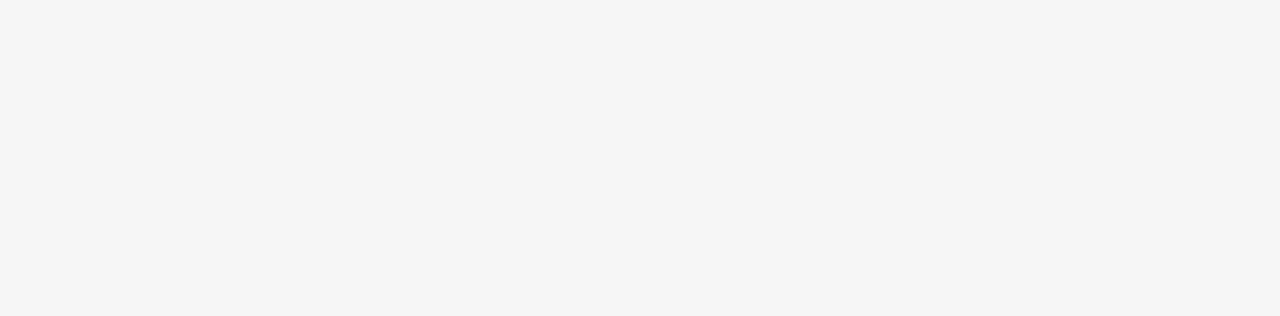
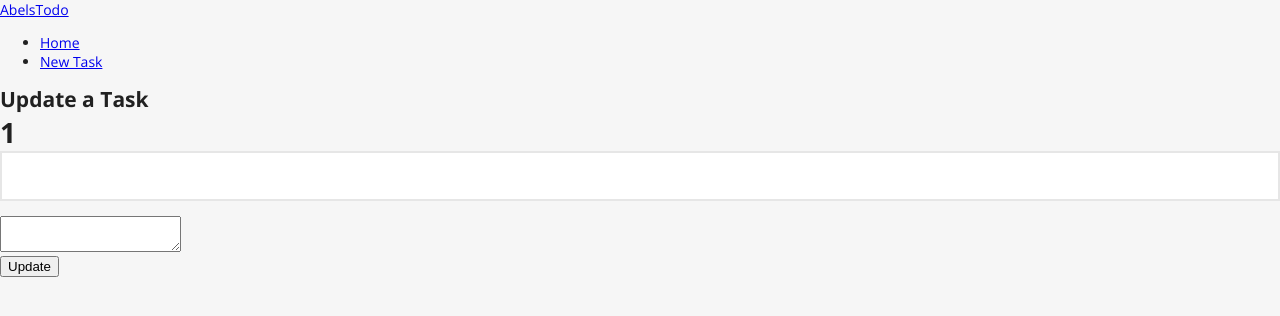
Before and after one commit to Abelmalu/Medhanit_toddo, a React (Vite) app in the folder react/: page /edit/1 in a window 1280 px wide. Before the commit this address had no page. Shown: the top 316 px of the page. Built offline with nearby package versions, Linux system fonts and the light colour scheme.

Commit message:
tasks can be updated successfully

```diff
--- a/react/src/App.jsx
+++ b/react/src/App.jsx
@@ -1,7 +1,9 @@
 import { BrowserRouter as Router, Routes, Route } from 'react-router-dom';
 import CreateTask from './create'
-import Login from './views/login'
+
 import ListTask from './ListTask';
+import Navbar from './Navigation';
+import EditTask from './EditTasks';
 
 
 
@@ -13,11 +15,13 @@ function App() {
 
     <Router>
          <div className="App">
+            <Navbar/>
             <div className="content">
 
                 <Routes>
                     <Route path="/" element={<ListTask/>}></Route>
                      <Route path="/add" element={<CreateTask />} />
+                     <Route path="/edit/:id" element={<EditTask />} />
 
 
 
--- /dev/null
+++ b/react/src/EditTasks.jsx
@@ -0,0 +1,69 @@
+import { useState,useEffect } from "react"
+import { useParams } from "react-router-dom"
+
+const EditTask = () => {
+
+    const {id} = useParams()
+    const [title,setTitle] = useState('')
+    const [description,setDescription] = useState('')
+    const create = ()=>{
+
+
+
+
+
+
+    }
+
+    const handleSubmit = (e)=>{
+        e.preventDefault();
+        const task = {
+            title,description
+        }
+        console.log(task)
+        fetch(`http://127.0.0.1:8000/api/update/todo/${id}`,{
+            method:'PUT',
+            headers:{"Content-Type": "application/json"},
+            body:JSON.stringify(task)
+        }).then(response => {
+                if (!response.ok) {
+                    throw new Error('Failed to UPDATE the task');
+                }
+                return response.json(); // Parse the JSON response if successful
+            })
+            .then(data => {
+                console.log('task updated:', data);
+                setTitle(data.title)
+                setDescription(data.description)
+                // Reset form or display a success message, etc.
+            })
+            .catch(error => {
+                console.error(error);
+                setError(error.message); // Set error message if the request fails
+            });
+
+    }
+
+
+    return (
+        <div>
+            <h2>Update a  Task</h2>
+
+<h1>{id}</h1>
+    <form onSubmit={handleSubmit}>
+
+        <input type="text" value={title} onChange={(e)=> setTitle(e.target.value)} />
+        <textarea name="" id="" value={description} onChange={(e)=>setDescription(e.target.value)}></textarea> <br />
+        <button>Update</button>
+    </form>
+
+
+
+        </div>
+
+
+
+     );
+}
+
+export default EditTask;
--- a/react/src/ListTask.jsx
+++ b/react/src/ListTask.jsx
@@ -1,4 +1,5 @@
 import { useEffect, useState } from "react";
+import { Link } from "react-router-dom";
 
 const ListTask = () => {
     const [tasks, setTask]=useState(null)
@@ -32,6 +33,11 @@ const ListTask = () => {
             ) : (
               <h5>pending</h5>
             )}
+            <Link to={`/edit/${task.id}`}>edit</Link>
+            <Link to="/add">Delete</Link>
+            <br></br>
+
+            {/* <Lin to=""k>edit</Lin> */}
           </div>
         ))
       ) : (
--- /dev/null
+++ b/react/src/Navigation.jsx
@@ -0,0 +1,19 @@
+import { Link } from "react-router-dom";
+
+const Navbar = () => {
+    return (
+        <nav className="bg-gray-800 text-white">
+  <div className="container mx-auto px-4 py-2 flex justify-between items-center">
+    <a href="/" className="font-bold text-lg">AbelsTodo</a>
+    <ul className="flex space-x-4">
+      <li><Link to="/">Home</Link></li>
+      <li><Link to="/add">New Task</Link></li>
+    </ul>
+  </div>
+</nav>
+
+
+     );
+}
+
+export default Navbar;
--- a/react/src/views/login.jsx
+++ /dev/null
@@ -1,11 +0,0 @@
-export default function Login(){
-
-
-    return(
-
-        <div>
-            Login
-
-        </div>
-    );
-}
```
Also changed, not shown: react/src/components/DefaultLayout.jsx (deleted, +0 -38 lines), react/src/components/GuestLayout.jsx (deleted, +0 -19 lines), react/src/views/Dashboard.jsx (deleted, +0 -11 lines), react/src/views/Todo.jsx (deleted, +0 -11 lines), react/src/views/contexts/ContextProvider.jsx (deleted, +0 -48 lines), react/src/views/notFound.jsx (deleted, +0 -11 lines), react/src/views/signUP.jsx (deleted, +0 -11 lines).
